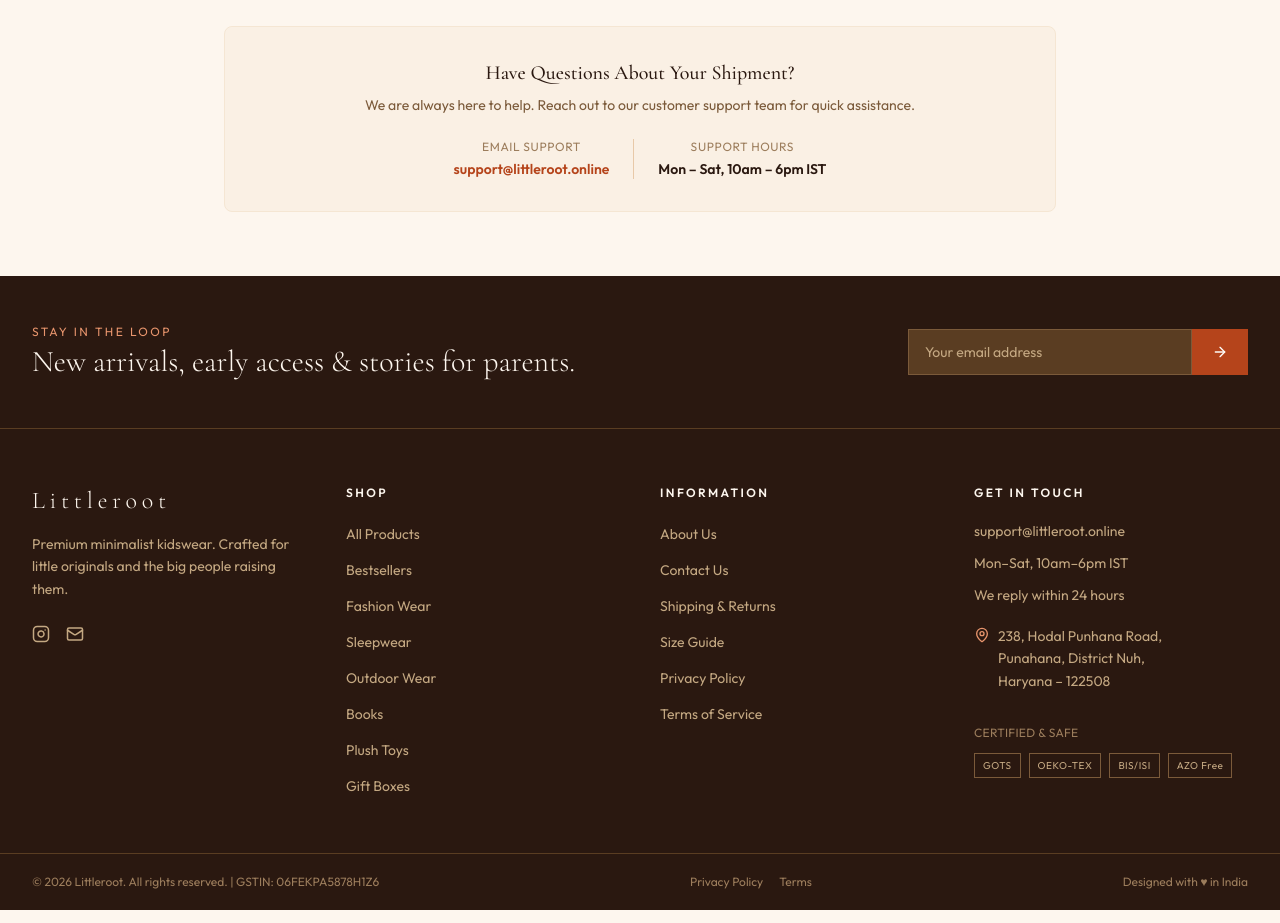
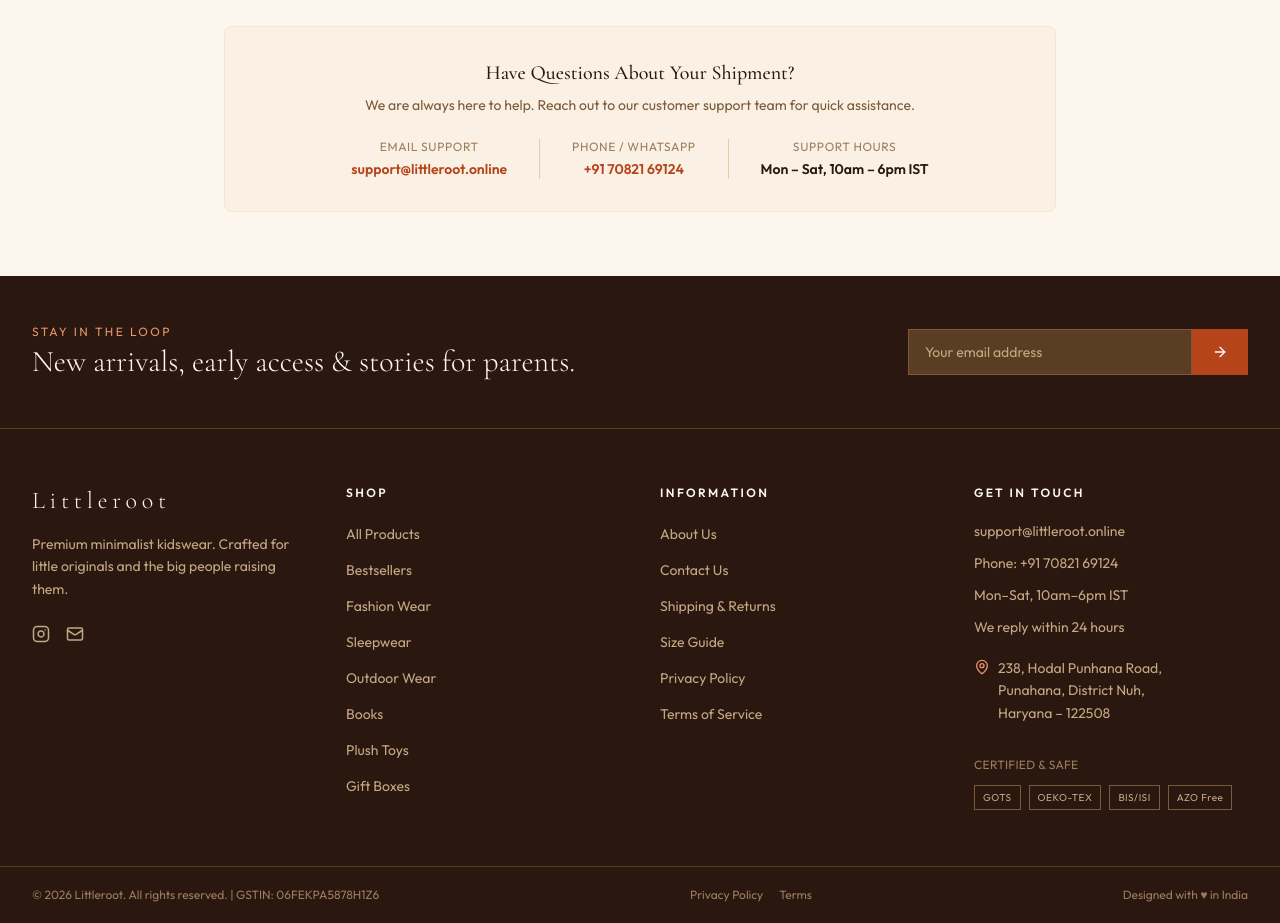
Before and after one commit to littleroot7081-afk/littleroot7081-afk.github.io, a React (Vite) app: page /shipping in a window 1280 px wide. Shown: the part 2260-3183 px from the top of the page. Built offline with nearby package versions, Linux system fonts and the light colour scheme.

Commit message:
Update support contact number to +91 7082169124 across site

```diff
--- a/src/components/Footer.jsx
+++ b/src/components/Footer.jsx
@@ -116,6 +116,7 @@
             <h4 className="font-body text-xs tracking-widest uppercase text-cream-100 font-semibold mb-5">Get in Touch</h4>
             <ul className="space-y-3">
               <li className="text-sm text-espresso-100 font-body">support@littleroot.online</li>
+              <li className="text-sm text-espresso-100 font-body">Phone: +91 70821 69124</li>
               <li className="text-sm text-espresso-100 font-body">Mon–Sat, 10am–6pm IST</li>
               <li className="text-sm text-espresso-100 font-body">We reply within 24 hours</li>
             </ul>
--- a/src/pages/Contact.jsx
+++ b/src/pages/Contact.jsx
@@ -32,7 +32,7 @@
     { icon: MapPin, label: 'Our Address', value: '238, Hodal Punhana Road', detail: 'Punahana, Nuh, Haryana – 122508' },
     { icon: CheckCircle, label: 'GSTIN', value: '06FEKPA5878H1Z6', detail: 'GST Registered Business' },
     { icon: Instagram, label: 'Instagram', value: '@littleroot.in', detail: 'DMs welcome' },
-    { icon: MessageCircle, label: 'WhatsApp', value: '+91 98765 43210', detail: 'Quick queries welcome' },
+    { icon: MessageCircle, label: 'WhatsApp / Call', value: '+91 70821 69124', detail: 'Support hours apply' },
   ]
 
   const faqs = [
--- a/src/pages/PrivacyPolicy.jsx
+++ b/src/pages/PrivacyPolicy.jsx
@@ -125,6 +125,7 @@
             <div className="bg-cream-200 border border-cream-300 p-5 mt-4 font-body text-sm text-espresso-400 space-y-1">
               <p><strong>Littleroot</strong></p>
               <p>Email: support@littleroot.online</p>
+              <p>Phone: +91 70821 69124</p>
               <p>General: support@littleroot.online</p>
               <p>Hours: Monday–Saturday, 10am–6pm IST</p>
             </div>
--- a/src/pages/ShippingAndReturns.jsx
+++ b/src/pages/ShippingAndReturns.jsx
@@ -81,10 +81,15 @@
           <p className="font-body text-sm text-espresso-300 mb-6">
             We are always here to help. Reach out to our customer support team for quick assistance.
           </p>
-          <div className="flex flex-col sm:flex-row justify-center gap-6 text-sm font-body">
+          <div className="flex flex-col sm:flex-row justify-center gap-8 text-sm font-body">
             <div>
               <span className="text-espresso-200 uppercase tracking-wider text-xs block mb-1">Email Support</span>
               <a href="mailto:support@littleroot.online" className="text-terra-500 font-semibold hover:underline">support@littleroot.online</a>
+            </div>
+            <div className="hidden sm:block border-r border-cream-400"></div>
+            <div>
+              <span className="text-espresso-200 uppercase tracking-wider text-xs block mb-1">Phone / WhatsApp</span>
+              <a href="tel:+917082169124" className="text-terra-500 font-semibold hover:underline">+91 70821 69124</a>
             </div>
             <div className="hidden sm:block border-r border-cream-400"></div>
             <div>
--- a/src/pages/TermsOfService.jsx
+++ b/src/pages/TermsOfService.jsx
@@ -101,6 +101,7 @@
             <div className="bg-cream-200 border border-cream-300 p-5 mt-4 font-body text-sm text-espresso-400 space-y-1">
               <p><strong>Littleroot</strong></p>
               <p>Email: support@littleroot.online</p>
+              <p>Phone: +91 70821 69124</p>
               <p>Hours: Monday–Saturday, 10am–6pm IST</p>
             </div>
           </TosSection>
```
